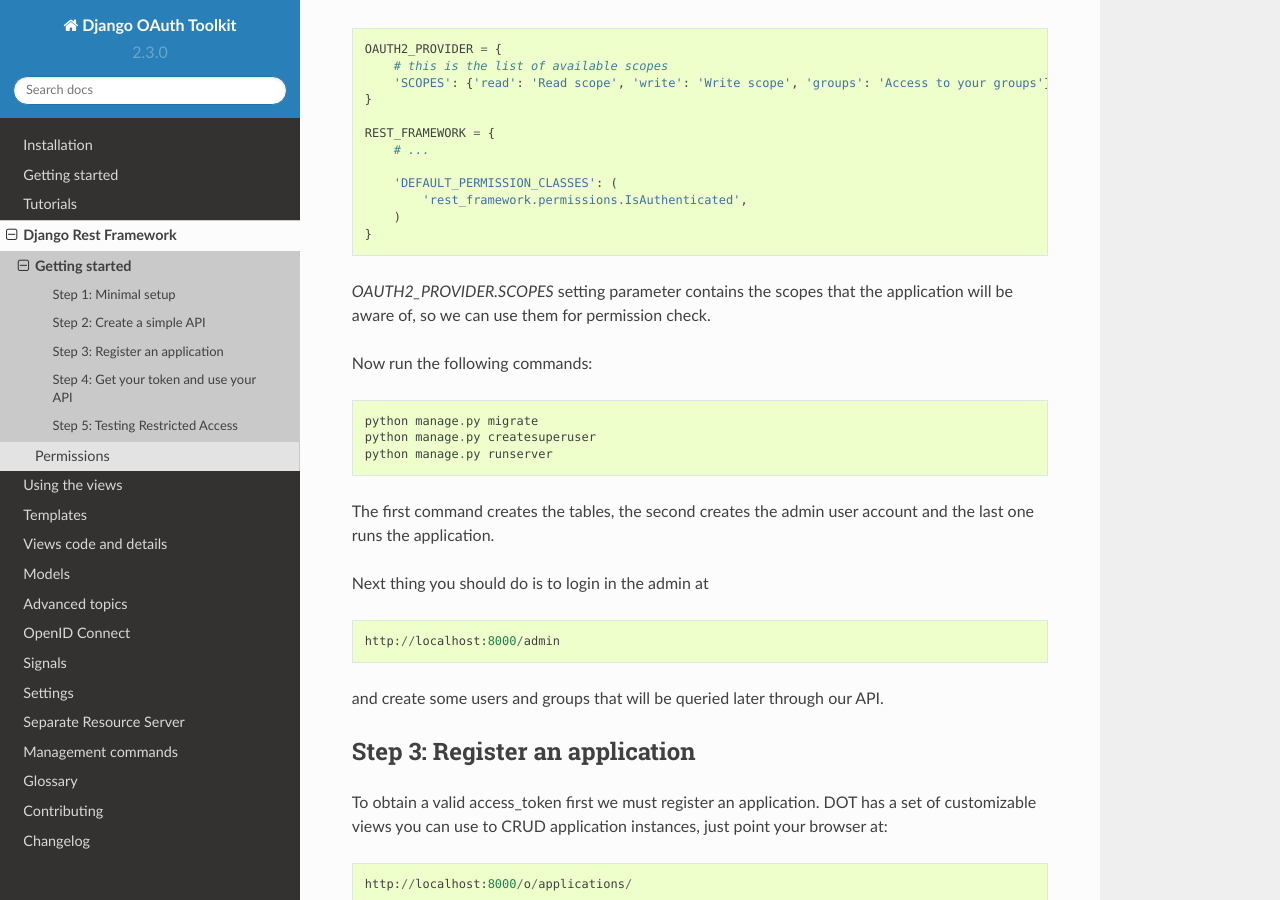
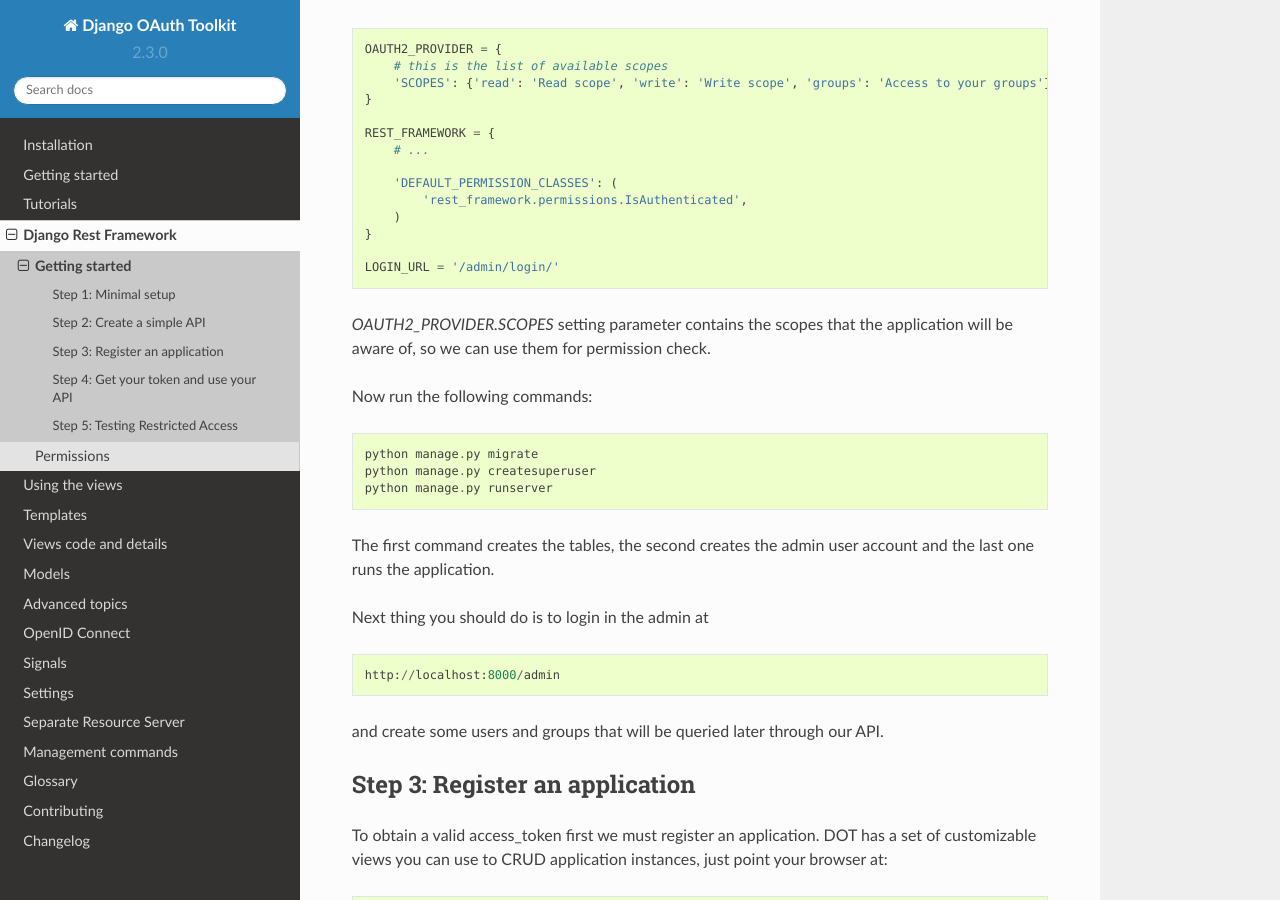
Before and after one commit to sheriffwoody0922/oauth-python-django, a Sphinx documentation site: the page built from docs/rest-framework/getting_started.rst, in a window 1280 px wide and 900 px high, scrolled down 1922 px. Built offline with Sphinx 7.4.7 and the Read the Docs theme 2.0.0, drawn with Linux system fonts in a browser that asks for light colours.

Commit message:
Add LOGIN_URL settings in getting_started.rst (#1162)
Co-authored-by: Mumin <muminur.rahman@ucb.com.bd>

```diff
--- a/docs/rest-framework/getting_started.rst
+++ b/docs/rest-framework/getting_started.rst
@@ -111,6 +111,8 @@
             'rest_framework.permissions.IsAuthenticated',
         )
     }
+
+    LOGIN_URL = '/admin/login/'
 
 `OAUTH2_PROVIDER.SCOPES` setting parameter contains the scopes that the application will be aware of,
 so we can use them for permission check.
```
